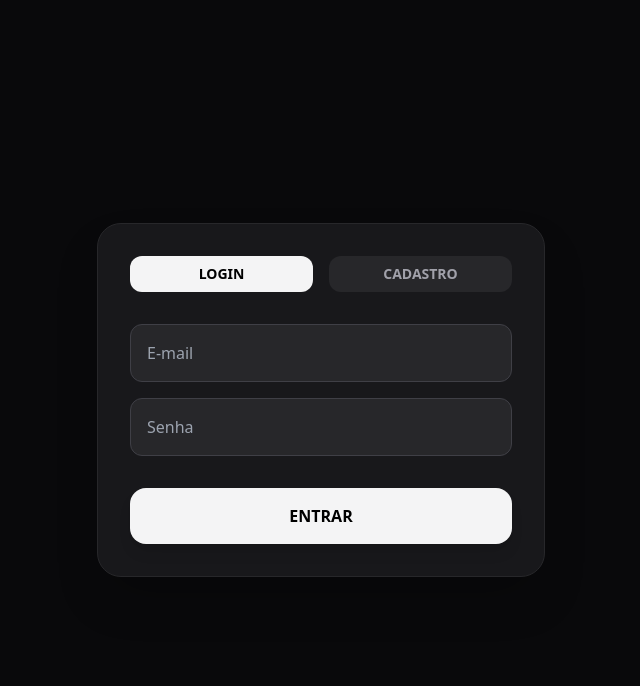
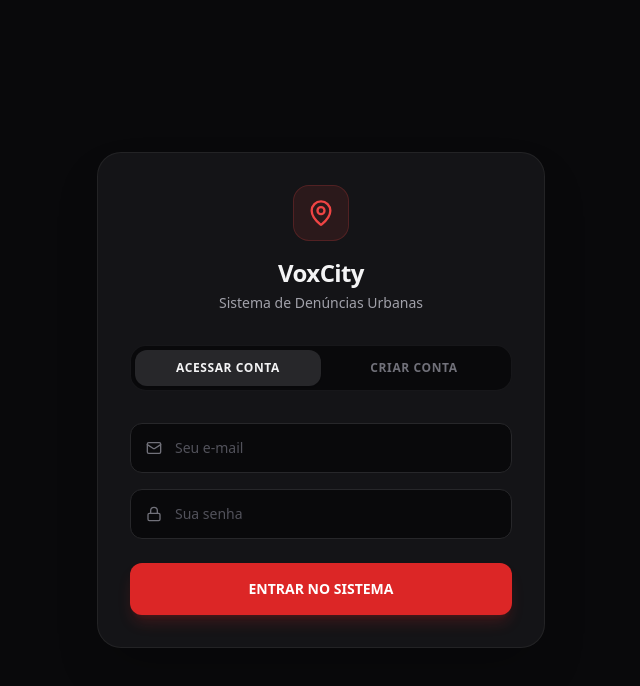
Before and after one commit to Vitoriokaua/voxcity, a React (Create React App) app in the folder frontend/: page / in a window 1280 px wide. Shown: the top 686 px of the page, without its empty margins (319-959 px from the left). Built offline with nearby package versions, Linux system fonts and the light colour scheme; no server answers.

Commit message:
refactor: refatorando a tela de login

```diff
--- a/frontend/src/components/TelaLogin.js
+++ b/frontend/src/components/TelaLogin.js
@@ -1,37 +1,38 @@
-import React, { useState } from 'react';
+import React, { useState } from "react";
+import { Mail, Lock, User, MapPin } from "lucide-react";
 
 const TelaLogin = ({ aoLogar }) => {
-  const [modo, setModo] = useState('login');
-  const [nome, setNome] = useState('');
-  const [email, setEmail] = useState('');
-  const [senha, setSenha] = useState('');
-  const [erro, setErro] = useState('');
+  const [modo, setModo] = useState("login");
+  const [nome, setNome] = useState("");
+  const [email, setEmail] = useState("");
+  const [senha, setSenha] = useState("");
+  const [erro, setErro] = useState("");
 
   const manipularSubmissao = async (e) => {
     e.preventDefault();
-    setErro('');
+    setErro("");
 
-    const url = modo === 'login' ? '/auth/login' : '/auth/cadastro';
-    const corpo = modo === 'login' ? { email, senha } : { nome, email, senha };
+    const url = modo === "login" ? "/auth/login" : "/auth/cadastro";
+    const corpo = modo === "login" ? { email, senha } : { nome, email, senha };
 
     try {
       const res = await fetch(`http://localhost:3001${url}`, {
-        method: 'POST',
-        headers: { 'Content-Type': 'application/json' },
-        body: JSON.stringify(corpo)
+        method: "POST",
+        headers: { "Content-Type": "application/json" },
+        body: JSON.stringify(corpo),
       });
 
       const dados = await res.json();
 
       if (!res.ok) throw new Error(dados.erro);
 
-      if (modo === 'login') {
-        localStorage.setItem('token', dados.token);
-        localStorage.setItem('usuario', JSON.stringify(dados.usuario));
+      if (modo === "login") {
+        localStorage.setItem("token", dados.token);
+        localStorage.setItem("usuario", JSON.stringify(dados.usuario));
         aoLogar(dados.usuario);
       } else {
-        setModo('login');
-        alert('Cadastro realizado com sucesso! Agora faça o seu login.');
+        setModo("login");
+        alert("Cadastro realizado com sucesso! Agora faça o seu login.");
       }
     } catch (err) {
       setErro(err.message);
@@ -39,61 +40,103 @@ const TelaLogin = ({ aoLogar }) => {
   };
 
   return (
-    <div className="w-full max-w-md bg-zinc-900 p-8 rounded-3xl border border-zinc-800 shadow-2xl">
-      <div className="flex gap-4 mb-8">
+    <div className="w-full max-w-md bg-zinc-900/80 backdrop-blur-md p-8 rounded-3xl border border-zinc-800/80 shadow-2xl">
+      {/* BRANDING E TEXTOS */}
+      <div className="flex flex-col items-center justify-center text-center mb-8">
+        <div className="w-14 h-14 bg-red-500/10 rounded-2xl flex items-center justify-center mb-4 border border-red-500/20">
+          <MapPin className="w-7 h-7 text-red-500" />
+        </div>
+        <h1 className="text-2xl font-black text-zinc-100 tracking-tight">
+          VoxCity
+        </h1>
+        <p className="text-sm text-zinc-400 mt-1 font-medium">
+          Sistema de Denúncias Urbanas
+        </p>
+      </div>
+
+      {/* ABAS DE NAVEGAÇÃO */}
+      <div className="flex bg-zinc-950 p-1 rounded-2xl mb-8 border border-zinc-800/50">
         <button
           type="button"
-          onClick={() => { setModo('login'); setErro(''); }}
-          className={`flex-1 py-2 rounded-xl text-sm font-bold transition-all ${modo === 'login' ? 'bg-zinc-100 text-black' : 'bg-zinc-800 text-zinc-400'}`}
+          onClick={() => {
+            setModo("login");
+            setErro("");
+          }}
+          className={`flex-1 py-2.5 rounded-xl text-xs font-bold tracking-wider transition-all duration-300 ${
+            modo === "login"
+              ? "bg-zinc-800 text-zinc-100 shadow-sm"
+              : "text-zinc-500 hover:text-zinc-300"
+          }`}
         >
-          LOGIN
+          ACESSAR CONTA
         </button>
         <button
           type="button"
-          onClick={() => { setModo('cadastro'); setErro(''); }}
-          className={`flex-1 py-2 rounded-xl text-sm font-bold transition-all ${modo === 'cadastro' ? 'bg-zinc-100 text-black' : 'bg-zinc-800 text-zinc-400'}`}
+          onClick={() => {
+            setModo("cadastro");
+            setErro("");
+          }}
+          className={`flex-1 py-2.5 rounded-xl text-xs font-bold tracking-wider transition-all duration-300 ${
+            modo === "cadastro"
+              ? "bg-zinc-800 text-zinc-100 shadow-sm"
+              : "text-zinc-500 hover:text-zinc-300"
+          }`}
         >
-          CADASTRO
+          CRIAR CONTA
         </button>
       </div>
 
+      {/* FORMULÁRIO */}
       <form onSubmit={manipularSubmissao} className="flex flex-col gap-4">
-        {modo === 'cadastro' && (
+        {modo === "cadastro" && (
+          <div className="relative">
+            <User className="absolute left-4 top-1/2 -translate-y-1/2 w-4 h-4 text-zinc-500" />
             <input
               type="text"
               placeholder="Nome completo"
               value={nome}
-            onChange={e => setNome(e.target.value)}
-            className="bg-zinc-800 border border-zinc-700 p-4 rounded-xl text-white outline-none focus:border-zinc-500"
+              onChange={(e) => setNome(e.target.value)}
+              className="w-full bg-zinc-950 border border-zinc-800 pl-11 pr-4 py-3.5 rounded-xl text-sm text-zinc-100 outline-none transition-all focus:border-red-500 focus:ring-1 focus:ring-red-500/50 placeholder:text-zinc-600"
               required
             />
+          </div>
         )}
 
+        <div className="relative">
+          <Mail className="absolute left-4 top-1/2 -translate-y-1/2 w-4 h-4 text-zinc-500" />
           <input
             type="email"
-          placeholder="E-mail"
+            placeholder="Seu e-mail"
             value={email}
-          onChange={e => setEmail(e.target.value)}
-          className="bg-zinc-800 border border-zinc-700 p-4 rounded-xl text-white outline-none focus:border-zinc-500"
+            onChange={(e) => setEmail(e.target.value)}
+            className="w-full bg-zinc-950 border border-zinc-800 pl-11 pr-4 py-3.5 rounded-xl text-sm text-zinc-100 outline-none transition-all focus:border-red-500 focus:ring-1 focus:ring-red-500/50 placeholder:text-zinc-600"
             required
           />
+        </div>
 
+        <div className="relative">
+          <Lock className="absolute left-4 top-1/2 -translate-y-1/2 w-4 h-4 text-zinc-500" />
           <input
             type="password"
-          placeholder="Senha"
+            placeholder="Sua senha"
             value={senha}
-          onChange={e => setSenha(e.target.value)}
-          className="bg-zinc-800 border border-zinc-700 p-4 rounded-xl text-white outline-none focus:border-zinc-500"
+            onChange={(e) => setSenha(e.target.value)}
+            className="w-full bg-zinc-950 border border-zinc-800 pl-11 pr-4 py-3.5 rounded-xl text-sm text-zinc-100 outline-none transition-all focus:border-red-500 focus:ring-1 focus:ring-red-500/50 placeholder:text-zinc-600"
             required
           />
+        </div>
 
-        {erro && <p className="text-red-500 text-xs text-center">{erro}</p>}
+        {erro && (
+          <div className="bg-red-500/10 border border-red-500/20 p-3 rounded-lg text-center mt-2">
+            <p className="text-red-400 text-xs font-medium">{erro}</p>
+          </div>
+        )}
 
         <button
           type="submit"
-          className="bg-zinc-100 text-black py-4 rounded-2xl font-bold mt-4 hover:bg-white transition-all shadow-lg"
+          className="w-full bg-red-600 text-white py-4 rounded-xl text-sm font-bold mt-2 hover:bg-red-700 active:scale-[0.98] transition-all shadow-lg shadow-red-600/20"
         >
-          {modo === 'login' ? 'ENTRAR' : 'CRIAR CONTA'}
+          {modo === "login" ? "ENTRAR NO SISTEMA" : "CADASTRAR E ACESSAR"}
         </button>
       </form>
     </div>
```
Lines whose indentation alone changed are shown as unchanged.
